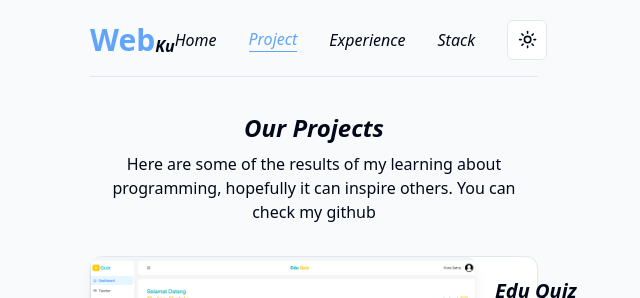
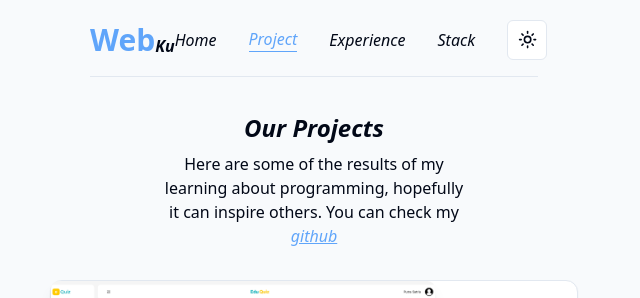
Before and after one commit to mpsalunggg/webku, a Next.js app: page /project in a window 1280 px wide. Shown: the top 298 px of the page, without its empty margins (326-966 px from the left). Built offline with nearby package versions, Linux system fonts and the light colour scheme.

Commit message:
chore: width title section project

```diff
--- a/src/features/Project/index.tsx
+++ b/src/features/Project/index.tsx
@@ -3,12 +3,15 @@ import { OurProjects } from '@/constants/project';
 
 const ProjectPage = () => {
   return (
-    <section className="container">
-      <div className="my-8 text-center space-y-2">
+    <section className="container flex flex-col items-center">
+      <div className="my-8 text-center space-y-2 w-2/3">
         <h1 className="text-2xl font-semibold italic">Our Projects</h1>
         <p>
           Here are some of the results of my learning about programming,
-          hopefully it can inspire others. You can check my <span>github</span>
+          hopefully it can inspire others. You can check my{' '}
+          <span className="underline italic text-blue-400 cursor-pointer">
+            github
+          </span>
         </p>
       </div>
       <div className="flex justify-center flex-col gap-6 mb-8">
@@ -18,7 +21,7 @@ const ProjectPage = () => {
             className="relative w-full lg:flex lg:min-h-92 rounded-xl transition-all hover:shadow-lg cursor-pointer"
           >
             <div
-              className="rounded-t-lg lg:min-w-96 w-full bg-white bg-cover bg-top shadow-lg h-48 rounded-lg"
+              className="rounded-t-lg lg:min-w-96 w-full bg-white bg-cover bg-top shadow-lg lg:h-48 h-40 rounded-lg"
               style={{
                 backgroundImage: `url('${item.image}')`
               }}
```
